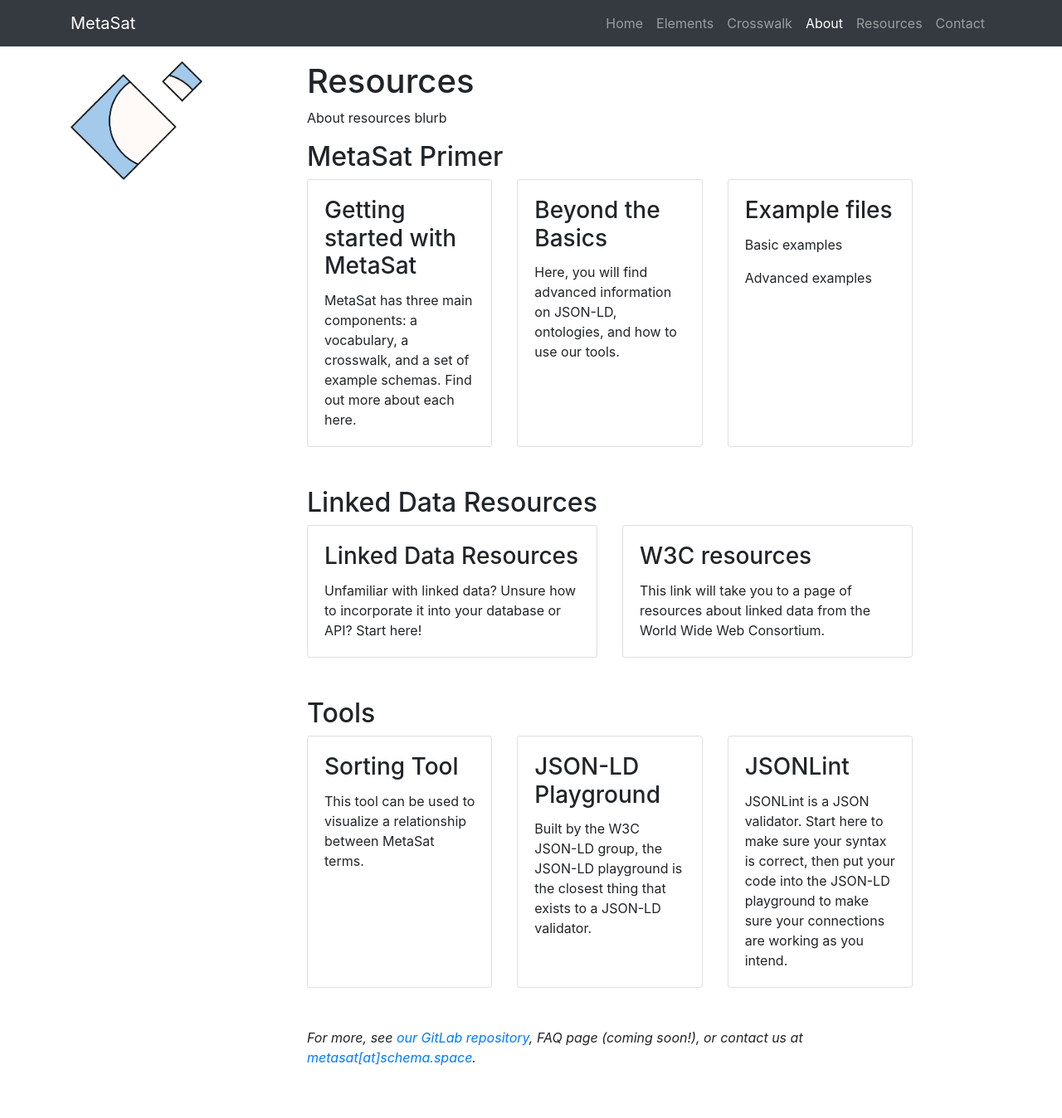
After one commit to katieefrey/metasat, a Django app: template main/website/templates/website/resources.html in a window 1280 px wide. The commit adds this page. Shown: the top 1348 px of the page at 83% size. Run offline with Django 3.2, Linux system fonts and the light colour scheme; the template is opened without the code that fills it, so the values that code supplies are empty; some libraries are stand-ins or nearby versions.

Commit message:
Updated in preparation for Resources page

```diff
--- a/main/website/templates/website/about.html
+++ b/main/website/templates/website/about.html
@@ -28,7 +28,7 @@
                 <h1 id="introduction">Introducing MetaSat</h1>
                 </div>
                 <div>
-                    <p>The MetaSat team is working to create a metadata vocabulary, example schemas, and crosswalks to describe satellite missions. MetaSat is specifically optimized for small satellite (SmallSat) missions.. This work will help facilitate information sharing between missions and lower the barrier of entry into the field.</p>
+                    <p>The MetaSat team is working to create a metadata vocabulary, example schemas, and crosswalks to describe satellite missions. MetaSat is specifically optimized for small satellite (SmallSat) missions. This work will help facilitate information sharing between missions and lower the barrier of entry into the field.</p>
                     <h2><strong>Why metadata?</strong></h2>
                     <p>Metadata is most simply defined as data about data. For example, a book contains data: the words on the page. The metadata is information about the book, such as the title, author, page count, publisher, and more. Space missions also have data—for example, the information a satellite collects and sends back to earth. The metadata about a space mission might include information about the satellite’s components, people and organizations involved with the mission, the launch date, and information about ground stations that communicate with the spacecraft.</p>
                     <p>Right now, space mission metadata is recorded in many different ways, which makes it hard for different teams to talk to each other, collaborate, or share advice about what works or doesn’t work in SmallSat missions. Our goal with MetaSat is to create a tool kit that can be shared and expanded upon to respond to and anticipate this community’s needs.</p>
--- a/main/website/templates/website/base.html
+++ b/main/website/templates/website/base.html
@@ -43,11 +43,11 @@
                    <li class="nav-item {% block nav-crosswalk %}{% endblock %}">
                         <a class="nav-link" href="/crosswalk">Crosswalk</a>
                     </li>
-                    <!--  <li class="nav-item {% block nav-resources %}{% endblock %}">
-                        <a class="nav-link" href="/resources">Resources</a>
-                    </li> -->
                     <li class="nav-item {% block nav-about %}{% endblock %}">
                         <a class="nav-link" href="/about">About</a>
+                    </li>
+                    <li class="nav-item {% block nav-resources %}{% endblock %}">
+                        <a class="nav-link" href="/resources">Resources</a>
                     </li>
                     <li class="nav-item {% block nav-contact %}{% endblock %}">
                         <a class="nav-link" href="/contact">Contact</a>
--- /dev/null
+++ b/main/website/templates/website/resources.html
@@ -0,0 +1,146 @@
+{% extends "website/base.html" %}
+{% load static %}
+
+{% block nav-about %}active{% endblock %}
+
+{% block customcss %}<link href="{% static 'website/css/metasat.css' %}" rel="stylesheet">{% endblock %}
+
+{% block title %}
+    About | MetaSat
+{% endblock %}
+
+{% block body %}
+
+    <div class="container" role="main" aria-labelledby="introduction"> <!--div for all content-->
+        <div class="row"> <!--div for extra space at top - might want a new solution for this eventually-->
+            <div class="col-12"><br/><br/>
+            </div>
+        </div>
+        <div class="row"> <!--div for main content-->
+            <div class="col-2 d-none d-lg-block"> <!--div for metasat image-->
+                <img width="100%" src="{% static 'website/img/MetaSat_Big.png' %}"/>
+            </div>
+            <div class="col-1 d-none d-lg-block"> <!--div for extra blank column - spacing-->
+            </div>
+            <div class="col-12 col-lg-8"> <!--div for main column, content and "footer"-->
+
+                <div id="content"> <!--div for ARIA label, might want a better solution later-->
+                <h1 id="introduction">Resources</h1>
+                </div>
+
+                <div> <!--div for cards and footer-->
+                    <p>About resources blurb</p>
+
+                    <h2>MetaSat Primer</h2>
+                    <div class="card-deck"> <!--MetaSat Primer cards-->
+                        <div class="card"> <!--card 1-->
+                            <!--this is where an image would go-->
+                          <div class="card-body">
+                            <h3 class="card-title">Getting started with MetaSat</h3>
+                            <p class="card-text">MetaSat has three main components: a vocabulary, a crosswalk, and a set of example schemas. Find out more about each here.</p>
+                          </div>
+                        </div>
+                        <div class="card"> <!--card 2-->
+                          <div class="card-body">
+                            <h3 class="card-title">Beyond the Basics</h3>
+                            <p class="card-text">Here, you will find advanced information on JSON-LD, ontologies, and how to use our tools.</p>
+                          </div>
+                        </div>
+                        <div class="card"><!--card 3-->
+                          <div class="card-body">
+                            <h3 class="card-title">Example files</h3>
+                            <p class="card-text">Basic examples</p>
+                            <p class="card-text">Advanced examples</p>
+                          </div>
+                        </div>
+                      </div>
+
+                    <div class="row"> <!--extra div for spacing-->
+                        <div class="col-12"><br/><br/>
+                        </div>
+                    </div>
+
+                    <h2>Linked Data Resources</h2>
+                    <div class="card-deck"> <!--LD resources cards-->
+                        <div class="card">
+                            <!--this is where an image would go-->
+                          <div class="card-body">
+                            <h3 class="card-title">Linked Data Resources</h3> <!--card 1-->
+                            <p class="card-text">Unfamiliar with linked data? Unsure how to incorporate it into your database or API? Start here!</p>
+                          </div>
+                        </div>
+                        <div class="card">
+                          <div class="card-body">
+                            <h3 class="card-title">W3C resources</h3>
+                            <p class="card-text">This link will take you to a page of resources about linked data from the World Wide Web Consortium.</p>
+                          </div>
+                        </div>
+                      </div>
+
+                    <div class="row"> <!--extra div for spacing-->
+                        <div class="col-12"><br/><br/>
+                        </div>
+                    </div>
+
+                    <h2>Tools</h2>
+                    <div class="card-deck"> <!--Tools cards-->
+                        <div class="card">
+                            <!--this is where an image would go-->
+                          <div class="card-body">
+                            <h3 class="card-title">Sorting Tool</h3>
+                            <p class="card-text">This tool can be used to visualize a relationship between MetaSat terms.</p>
+                          </div>
+                        </div>
+                        <div class="card">
+                          <div class="card-body">
+                            <h3 class="card-title">JSON-LD Playground</h3>
+                            <p class="card-text">Built by the W3C JSON-LD group, the JSON-LD playground is the closest thing that exists to a JSON-LD validator.</p>
+                          </div>
+                        </div>
+                        <div class="card">
+                          <div class="card-body">
+                            <h3 class="card-title">JSONLint</h3>
+                            <p class="card-text">JSONLint is a JSON validator. Start here to make sure your syntax is correct, then put your code into the JSON-LD playground to make sure your connections are working as you intend.</p>
+                          </div>
+                        </div>
+                      </div>
+
+                    <div class="row"> <!--extra div for spacing-->
+                        <div class="col-12"><br/><br/>
+                        </div>
+                    </div>
+
+                      <p><em>For more, see <a href="https://gitlab.com/metasat/metasat-schema">our GitLab repository</a>, FAQ page (coming soon!), or contact us at <a href="mailto:metasat@schema.space?subject=MetaSat question">metasat[at]schema.space</a>.</em></p>
+
+                    <div class="row"> <!--extra div for spacing-->
+                        <div class="col-12"><br/><br/>
+                        </div>
+                    </div>
+
+                    <div class="text-center"> <!--div for "footer"-->
+                        <a rel="license" href="http://creativecommons.org/licenses/by-sa/4.0/"><img alt="Creative Commons License" style="border-width:0" src="https://i.creativecommons.org/l/by-sa/4.0/88x31.png" /></a><br />This work is licensed under a <a rel="license" href="http://creativecommons.org/licenses/by-sa/4.0/">Creative Commons Attribution-ShareAlike 4.0 International License</a>.
+                    </div>
+                </div>
+            </div>
+        </div>
+    </div>
+
+    <!--
+    <footer>
+        <div class="row">
+            <div class="col-lg-3 col-sm-2 d-none d-sm-block">
+            </div>
+            <div class="col-sm-9 col-lg-8">
+
+            </div>
+        </div>
+        <div class="row">
+            <div class="col-lg-3 col-sm-2 d-none d-sm-block">
+            </div>
+            <div class="col-sm-9 col-lg-8 text-center">
+
+            </div>
+        </div>
+    </footer> -->
+
+{% endblock %}
```
